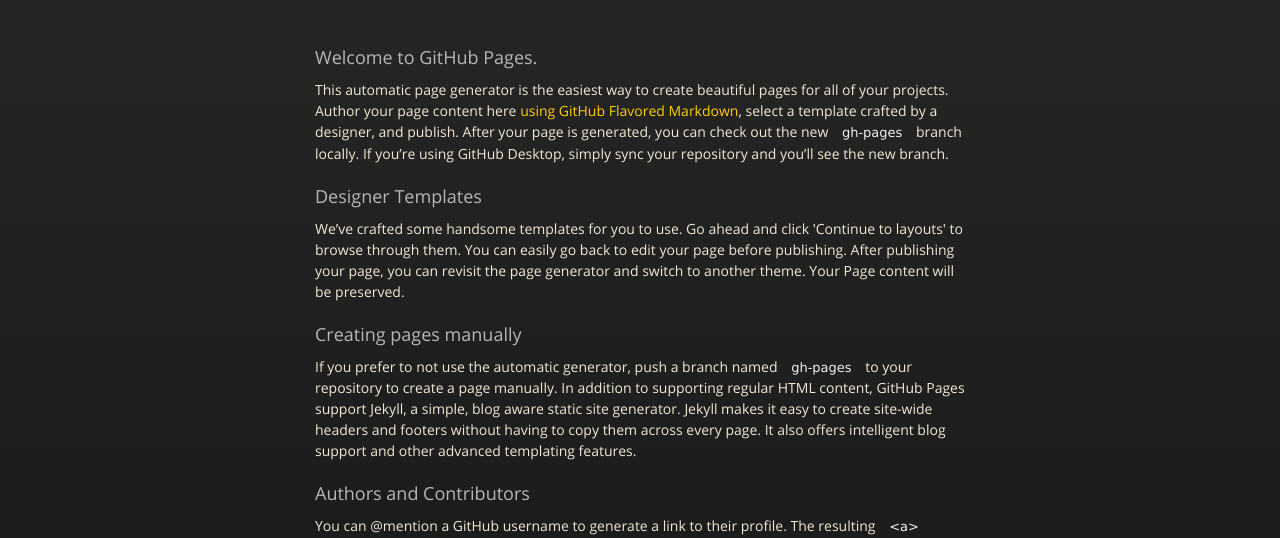
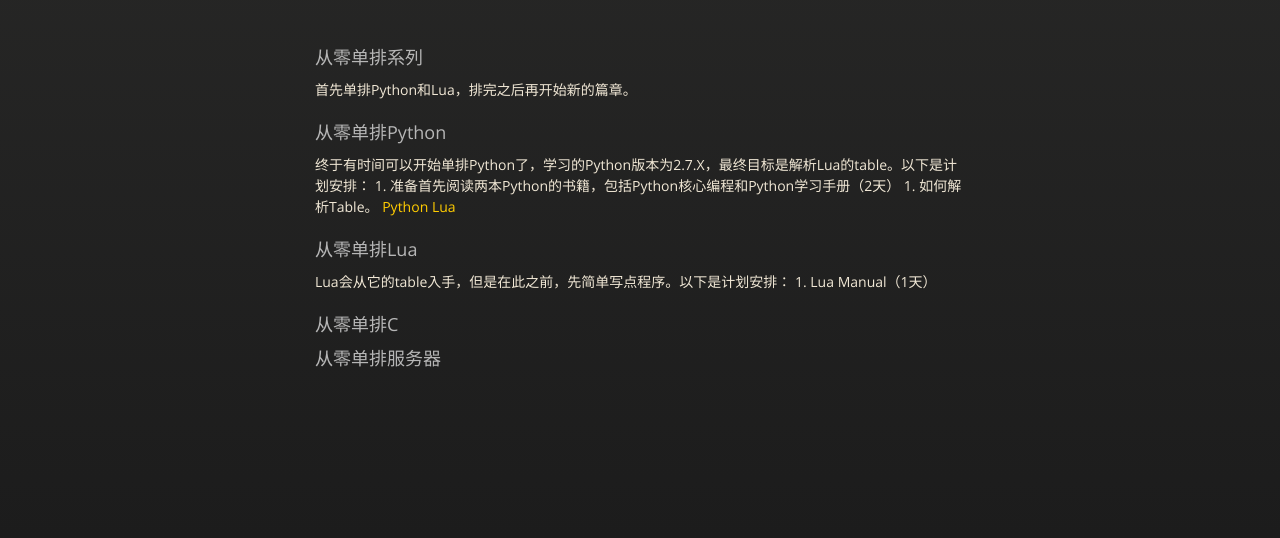
Before and after one commit to sweetlewit/sweetlewit.github.io, a plain HTML site: page index.html in a window 1280 px wide. Shown: the part 262-800 px from the top of the page. Drawn offline with nearby package versions, Linux system fonts and the light colour scheme.

Commit message:
Replace master branch with page content via GitHub

```diff
--- a/index.html
+++ b/index.html
@@ -36,29 +36,30 @@
         </div>
 
         <h3>
-<a id="welcome-to-github-pages" class="anchor" href="#welcome-to-github-pages" aria-hidden="true"><span aria-hidden="true" class="octicon octicon-link"></span></a>Welcome to GitHub Pages.</h3>
+<a id="从零单排系列" class="anchor" href="#%E4%BB%8E%E9%9B%B6%E5%8D%95%E6%8E%92%E7%B3%BB%E5%88%97" aria-hidden="true"><span aria-hidden="true" class="octicon octicon-link"></span></a>从零单排系列</h3>
 
-<p>This automatic page generator is the easiest way to create beautiful pages for all of your projects. Author your page content here <a href="https://guides.github.com/features/mastering-markdown/">using GitHub Flavored Markdown</a>, select a template crafted by a designer, and publish. After your page is generated, you can check out the new <code>gh-pages</code> branch locally. If you’re using GitHub Desktop, simply sync your repository and you’ll see the new branch.</p>
+<p>首先单排Python和Lua，排完之后再开始新的篇章。</p>
 
 <h3>
-<a id="designer-templates" class="anchor" href="#designer-templates" aria-hidden="true"><span aria-hidden="true" class="octicon octicon-link"></span></a>Designer Templates</h3>
+<a id="从零单排python" class="anchor" href="#%E4%BB%8E%E9%9B%B6%E5%8D%95%E6%8E%92python" aria-hidden="true"><span aria-hidden="true" class="octicon octicon-link"></span></a>从零单排Python</h3>
 
-<p>We’ve crafted some handsome templates for you to use. Go ahead and click 'Continue to layouts' to browse through them. You can easily go back to edit your page before publishing. After publishing your page, you can revisit the page generator and switch to another theme. Your Page content will be preserved.</p>
+<p>终于有时间可以开始单排Python了，学习的Python版本为2.7.X，最终目标是解析Lua的table。以下是计划安排：
+1. 准备首先阅读两本Python的书籍，包括Python核心编程和Python学习手册（2天）
+1. 如何解析Table。
+<a href="https://sweetlewit.github.io/python">Python</a>
+<a href="https://sweetlewit.github.io/lua">Lua</a></p>
 
 <h3>
-<a id="creating-pages-manually" class="anchor" href="#creating-pages-manually" aria-hidden="true"><span aria-hidden="true" class="octicon octicon-link"></span></a>Creating pages manually</h3>
+<a id="从零单排lua" class="anchor" href="#%E4%BB%8E%E9%9B%B6%E5%8D%95%E6%8E%92lua" aria-hidden="true"><span aria-hidden="true" class="octicon octicon-link"></span></a>从零单排Lua</h3>
 
-<p>If you prefer to not use the automatic generator, push a branch named <code>gh-pages</code> to your repository to create a page manually. In addition to supporting regular HTML content, GitHub Pages support Jekyll, a simple, blog aware static site generator. Jekyll makes it easy to create site-wide headers and footers without having to copy them across every page. It also offers intelligent blog support and other advanced templating features.</p>
+<p>Lua会从它的table入手，但是在此之前，先简单写点程序。以下是计划安排：
+1. Lua Manual（1天）</p>
 
 <h3>
-<a id="authors-and-contributors" class="anchor" href="#authors-and-contributors" aria-hidden="true"><span aria-hidden="true" class="octicon octicon-link"></span></a>Authors and Contributors</h3>
-
-<p>You can @mention a GitHub username to generate a link to their profile. The resulting <code>&lt;a&gt;</code> element will link to the contributor’s GitHub Profile. For example: In 2007, Chris Wanstrath (<a href="https://github.com/defunkt" class="user-mention">@defunkt</a>), PJ Hyett (<a href="https://github.com/pjhyett" class="user-mention">@pjhyett</a>), and Tom Preston-Werner (<a href="https://github.com/mojombo" class="user-mention">@mojombo</a>) founded GitHub.</p>
+<a id="从零单排c" class="anchor" href="#%E4%BB%8E%E9%9B%B6%E5%8D%95%E6%8E%92c" aria-hidden="true"><span aria-hidden="true" class="octicon octicon-link"></span></a>从零单排C</h3>
 
 <h3>
-<a id="support-or-contact" class="anchor" href="#support-or-contact" aria-hidden="true"><span aria-hidden="true" class="octicon octicon-link"></span></a>Support or Contact</h3>
-
-<p>Having trouble with Pages? Check out our <a href="https://help.github.com/pages">documentation</a> or <a href="https://github.com/contact">contact support</a> and we’ll help you sort it out.</p>
+<a id="从零单排服务器" class="anchor" href="#%E4%BB%8E%E9%9B%B6%E5%8D%95%E6%8E%92%E6%9C%8D%E5%8A%A1%E5%99%A8" aria-hidden="true"><span aria-hidden="true" class="octicon octicon-link"></span></a>从零单排服务器</h3>
       </section>
 
     </div>
```
Also changed, not shown: params.json (+1 -1 lines).
